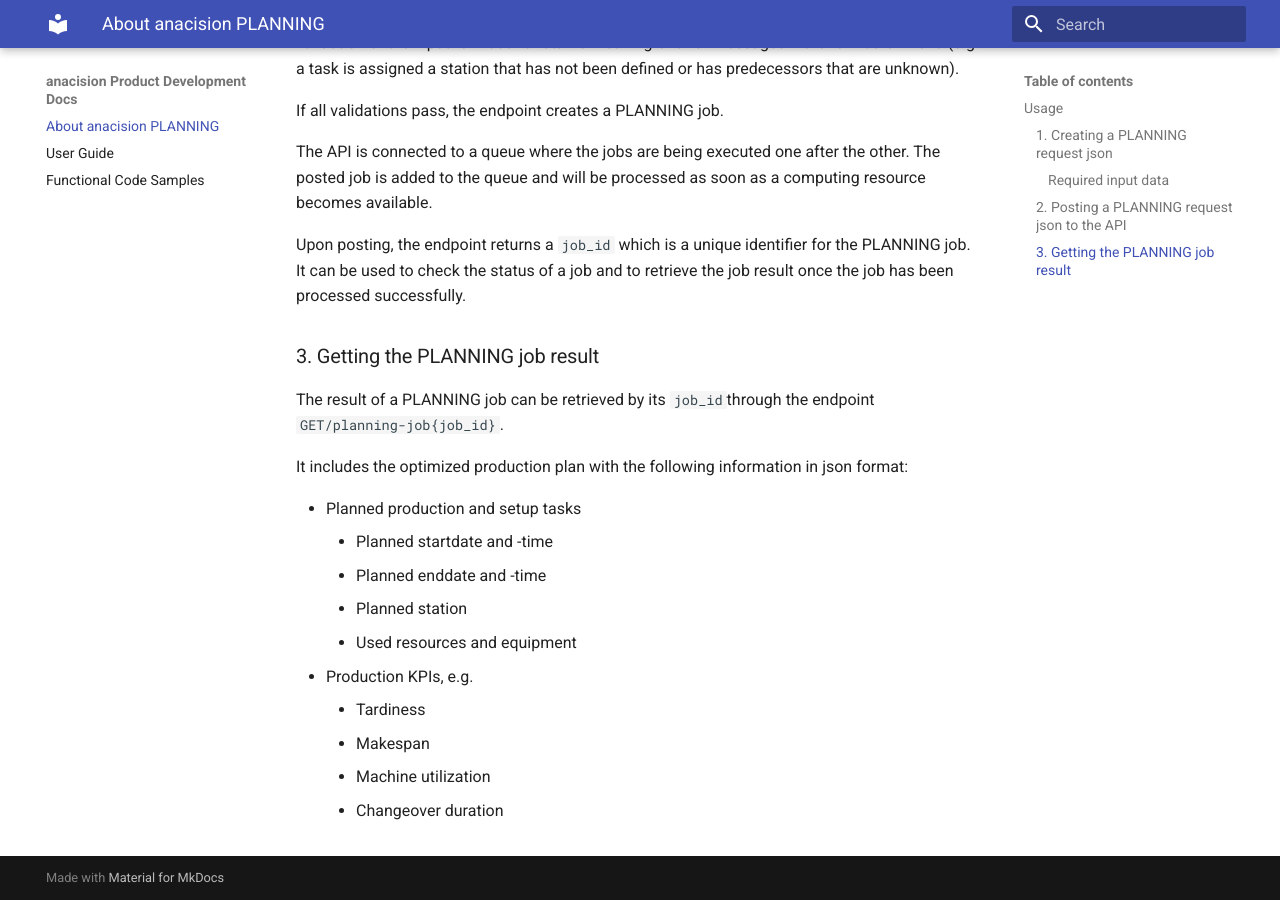
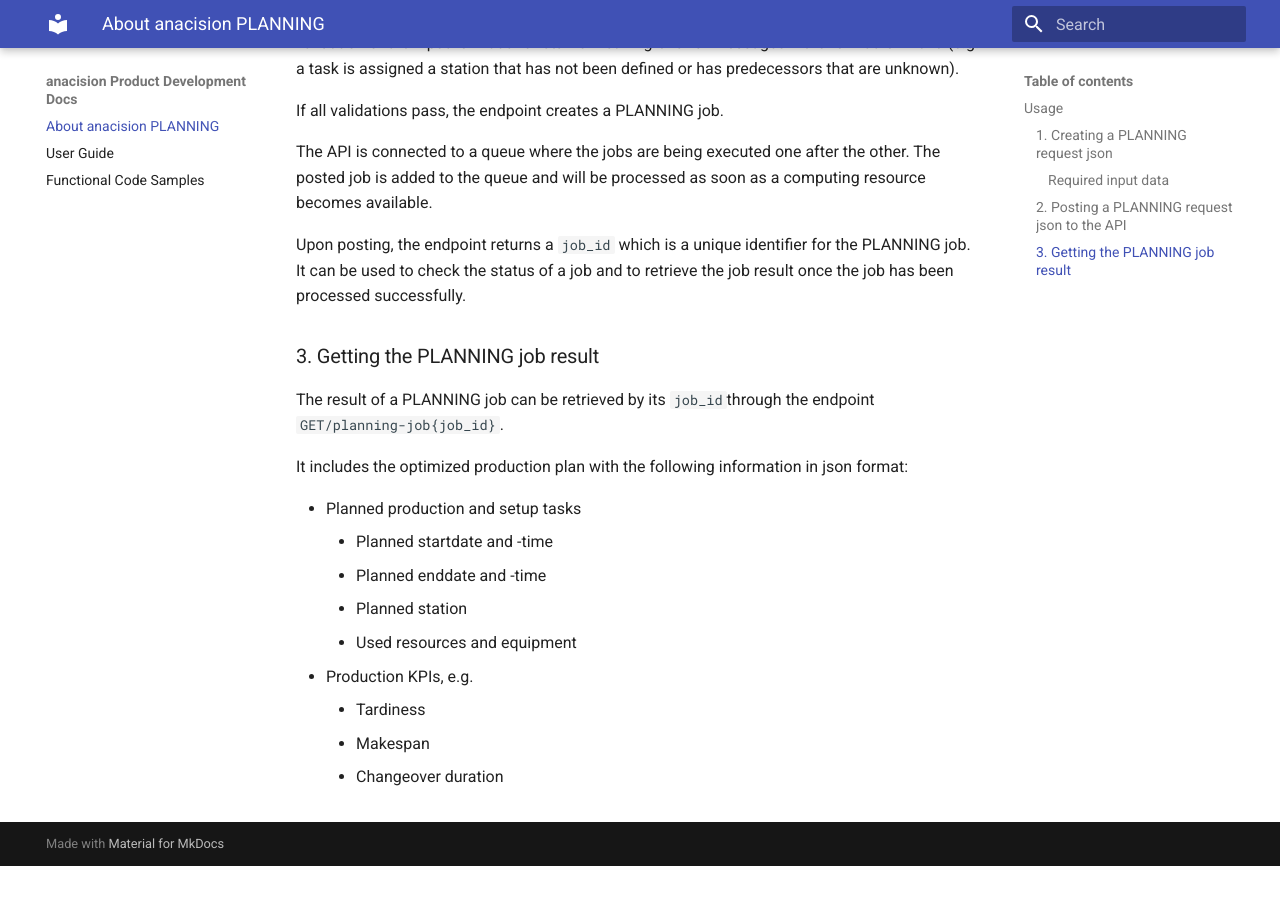
Before and after one commit to anacision/anacision-planning-user-guide, an MkDocs documentation site: the page built from docs/user_documentation/about_anacision_planning.md, in a window 1280 px wide and 900 px high, scrolled down 2435 px. Built offline with MkDocs 1.6.1 and Material for MkDocs 9.7.7, drawn with Linux system fonts in a browser that asks for light colours; after the commit the page ends 3301 px from its top, so only the background shows below that.

Commit message:
fix: not a feature yet

```diff
--- a/docs/user_documentation/about_anacision_planning.md
+++ b/docs/user_documentation/about_anacision_planning.md
@@ -99,5 +99,4 @@
 * Production KPIs, e.g.
     * Tardiness
     * Makespan
-    * Machine utilization
     * Changeover duration
```
